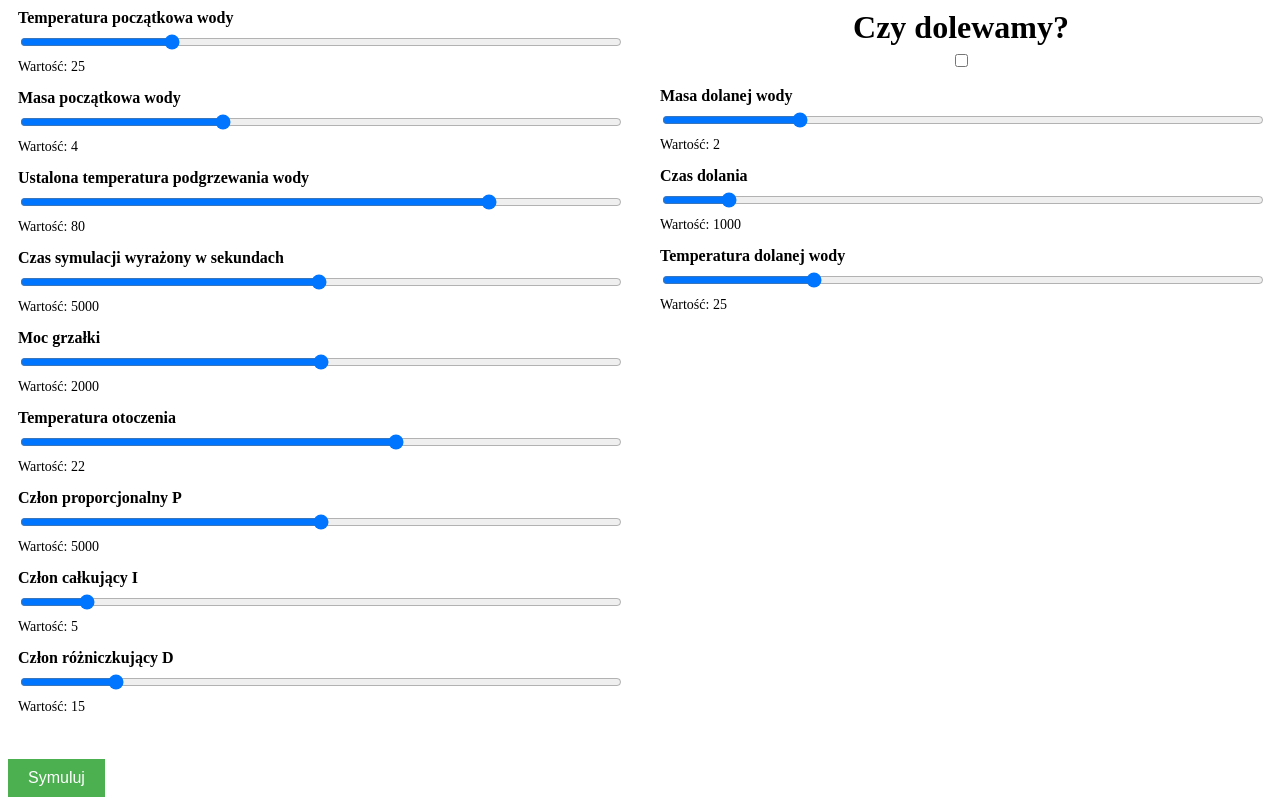
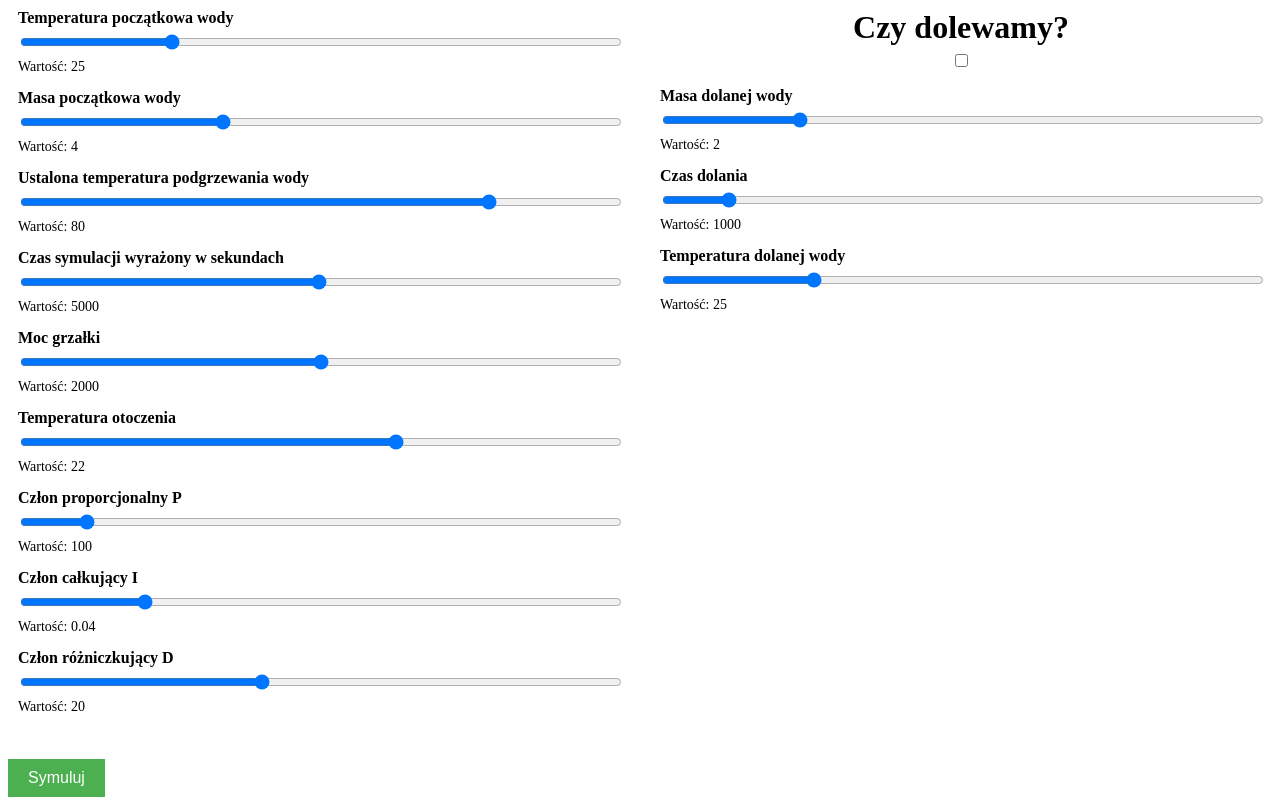
Before and after one commit to Rejszon/Automatyka, a Flask app: page / in a window 1280 px wide. Shown: the part 81-886 px from the top of the page. Run offline with Flask 3, Linux system fonts and the light colour scheme.

Commit message:
Heater regulation

```diff
--- a/main.py
+++ b/main.py
@@ -2,6 +2,7 @@ from flask import Flask, render_template, request, session
 from flask_session import Session
 import plotly.express as px
 import pandas as pd
+import math as ma
 
 app = Flask(__name__)
 app.secret_key = 'very_secret_key' #potrzebne do stworzenia sesji, w naszym przypadku bezpieczeństwo nie jest istotne
@@ -17,9 +18,9 @@ def index():
         {"name": "simulationTime", "min": 60, "max": 10000, "default": 5000, "label": 'Czas symulacji wyrażony w sekundach'},
         {"name": "heater", "min": 1000, "max": 3000, "default": 2000, "label": 'Moc grzałki'},
         {"name": "outdoorTemperature", "min": 0, "max": 35, "default": 22, "label": 'Temperatura otoczenia'},
-        {"name": "KP", "min": 0, "max": 10000, "default": 5000, "label": 'Człon proporcjonalny P'},
-        {"name": "KI", "min": 0, "max": 50, "default": 5, "label": 'Człon całkujący I'},
-        {"name": "KD", "min": 0, "max": 100, "default": 15, "label": 'Człon różniczkujący D'},
+        {"name": "KP", "min": 0, "max": 1000, "step":2, "default": 100, "label": 'Człon proporcjonalny P'},
+        {"name": "KI", "min": 0, "max": 0.2, "step":0.001, "default": 0.04, "label": 'Człon całkujący I'},
+        {"name": "KD", "min": 0, "max": 50, "step":1, "default": 20, "label": 'Człon różniczkujący D'},
         {"name": "replenishMass", "min": 0, "max": 9, "default": 2, "label": 'Masa dolanej wody'},
         {"name": "replenishTime", "min": 1, "max": 9999, "default": 1000, "label": 'Czas dolania'},
         {"name": "replenishTemperature", "min": 1, "max": 99, "default": 25, "label": 'Temperatura dolanej wody'},
@@ -27,7 +28,7 @@ def index():
 
     if request.method == 'POST':
         slider_values = request.form
-        processed_data = {key: int(value) for key, value in slider_values.items()}
+        processed_data = {key: float(value) for key, value in slider_values.items()}
         T, Q = simulate(processed_data['simulationTime'],
         processed_data['initalTemperature'],
         processed_data['initialMass'],
@@ -43,7 +44,7 @@ def index():
         processed_data['replenishTemperature'])
 
         #Stwórz wykresy
-        time = list(range(processed_data['simulationTime'] + 1))
+        time = list(range(int(processed_data['simulationTime']) + 1))
         data = pd.DataFrame({
         'Czas [s]': time,
         'Temperatura [°C]': T,
@@ -87,7 +88,7 @@ def simulate(simTime, initialTemp, currMass, setTemp, maxQ, outTemp, Kp, Ki, Kd
     initialE = setTemp - initialTemp
     integral = 0
 
-    for i in range(1, simTime+ 1):
+    for i in range(1, int(simTime)+1):
         #Obliczamy obecne e oraz temperature
         currTemp = temp[-1]
         currE = setTemp - currTemp
--- a/templates/index.html
+++ b/templates/index.html
@@ -55,7 +55,7 @@
                     {% if slider.name[:4] != 'repl' %}
                         <div>
                             <label for="{{ slider.name }}">{{ slider.label }}</label>
-                            <input type="range" id="{{ slider.name }}" name="{{ slider.name }}" min="{{ slider.min }}" max="{{ slider.max }}" value="{{ slider.default }}">
+                            <input type="range" id="{{ slider.name }}" name="{{ slider.name }}" min="{{ slider.min }}" max="{{ slider.max }}" value="{{ slider.default }}" step="{{ slider.step }}">
                             <p>Wartość: <output id="{{ slider.name }}_value"></output></p>
                         </div>
                     {% endif %}
```
